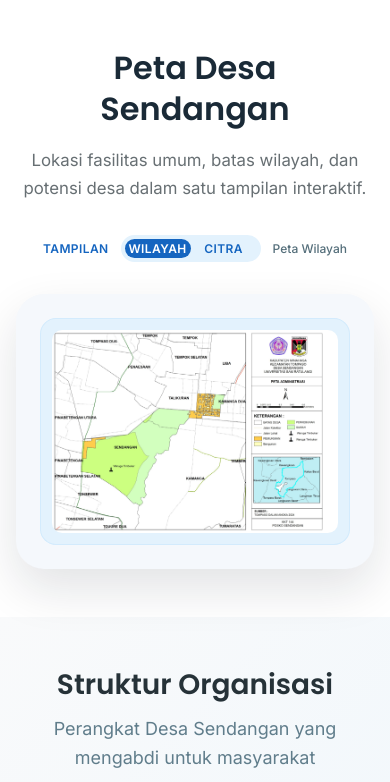
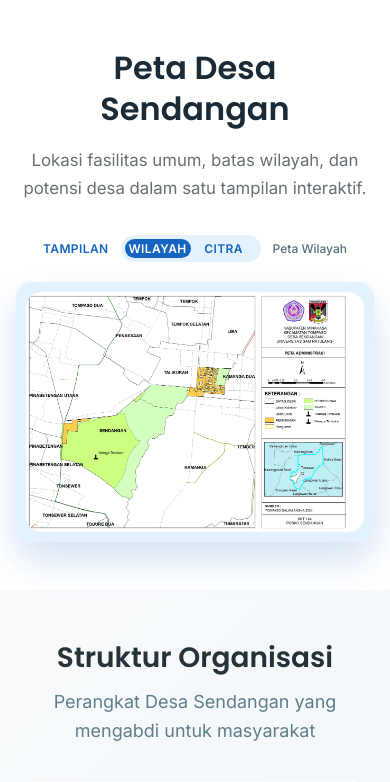
Before and after one commit to sendangantompaso144/webd-sendangan, a PHP site: page / in a window 390 px wide. Shown: the part 2010-2792 px from the top of the page. Run offline with PHP 8.4, Linux system fonts and the light colour scheme; some libraries are stand-ins or nearby versions.

Commit message:
Enhance map display styles with responsive design adjustments and improved layout

```diff
--- a/index.php
+++ b/index.php
@@ -928,6 +928,25 @@ render_base_layout([
                 background: white;
             }
 
+            .map-container {
+                width: min(1120px, 92vw);
+                margin: 0 auto;
+                display: grid;
+                gap: 24px;
+            }
+
+            .map-display {
+                background: rgba(144, 202, 249, 0.25);
+                border-radius: 24px;
+                padding: clamp(12px, 2.2vw, 20px);
+                box-shadow: 0 18px 38px rgba(21, 101, 192, 0.18);
+                display: flex;
+                flex-direction: column;
+                align-items: stretch;
+                justify-content: center;
+                overflow: hidden;
+            }
+
             .map-toggle {
                 margin-top: 16px;
                 display: flex;
@@ -1017,20 +1036,21 @@ render_base_layout([
 
             .map-placeholder {
                 background: linear-gradient(135deg, #E3F2FD 0%, #F9FAFB 100%);
-                border-radius: 20px;
-                padding: 100px 40px;
+                border-radius: inherit;
+                padding: clamp(60px, 12vw, 120px) 40px;
                 text-align: center;
                 border: 2px dashed #90CAF9;
             }
 
             .map-image {
-                background: #E3F2FD;
-                border-radius: 20px;
-                padding: 16px;
+                flex: 1;
+                background: transparent;
+                border-radius: inherit;
+                padding: 0;
                 display: flex;
-                align-items: center;
+                align-items: stretch;
                 justify-content: center;
-                box-shadow: inset 0 0 0 1px rgba(144, 202, 249, 0.2);
+                min-height: 360px;
             }
 
             .map-display[data-map-display] .map-image {
@@ -1043,9 +1063,10 @@ render_base_layout([
 
             .map-image img {
                 width: 100%;
-                height: auto;
-                border-radius: 12px;
+                height: 100%;
+                border-radius: inherit;
                 object-fit: cover;
+                display: block;
             }
 
             .map-icon {
@@ -1369,6 +1390,19 @@ render_base_layout([
                     gap: 12px;
                 }
 
+                .map-container {
+                    gap: 20px;
+                }
+
+                .map-display {
+                    padding: clamp(8px, 4vw, 14px);
+                    border-radius: 18px;
+                }
+
+                .map-image {
+                    min-height: 260px;
+                }
+
                 .map-toggle-slider {
                     min-width: 140px;
                     font-size: 12px;
@@ -1447,20 +1481,15 @@ render_base_layout([
                 }
 
                 .map-placeholder {
-                    padding: 60px 20px;
+                    padding: 48px 20px;
                 }
 
                 .map-icon {
                     font-size: 60px;
                 }
 
-                .map-image {
-                    padding: 12px;
-                    border-radius: 16px;
-                }
-
                 .map-image img {
-                    border-radius: 10px;
+                    border-radius: inherit;
                 }
             }
 
@@ -1486,6 +1515,19 @@ render_base_layout([
 
                 .stat-value {
                     font-size: 28px;
+                }
+
+                .map-display {
+                    padding: 10px;
+                    border-radius: 16px;
+                }
+
+                .map-image {
+                    min-height: 200px;
+                }
+
+                .map-placeholder {
+                    padding: 40px 16px;
                 }
 
                 .feature-card,
```
